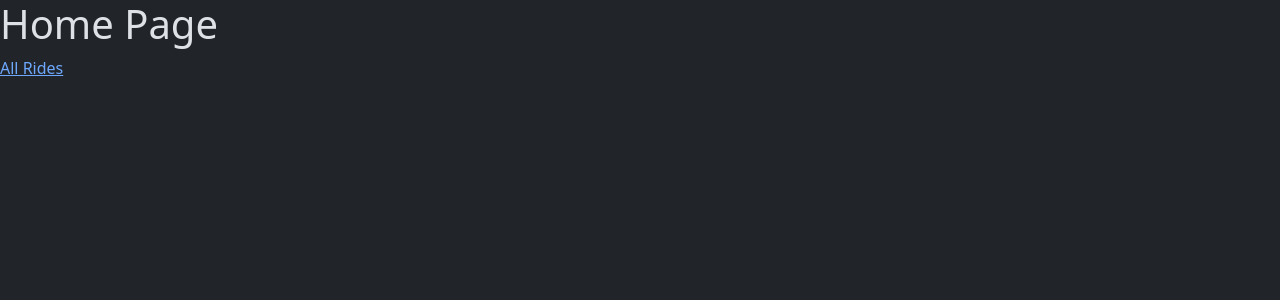
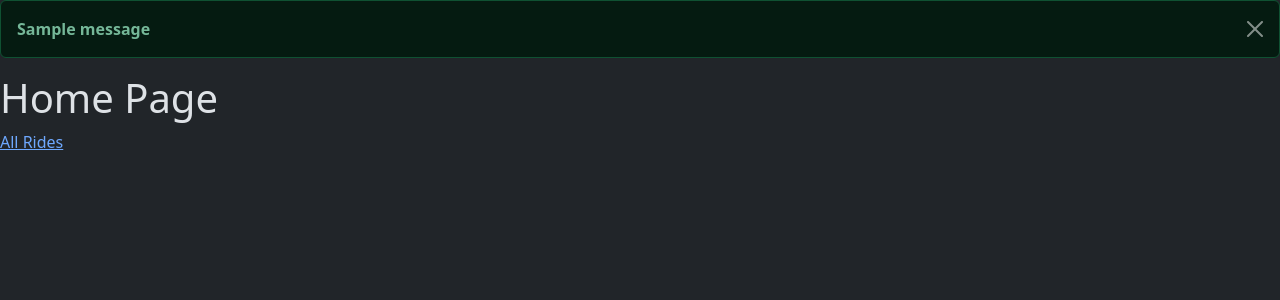
Before and after one commit to PlayJeri/dev-academy-2023-exercise, a Flask app: page / in a window 1280 px wide. Shown: the top 300 px of the page. Run offline with Flask 3, Linux system fonts and the light colour scheme; tables that the repository leaves empty hold one stand-in row (values such as "Sample post"); one stand-in notice (Sample message) is shown.

Commit message:
flashes implemented to base template

```diff
--- a/bike_app/routes.py
+++ b/bike_app/routes.py
@@ -52,6 +52,6 @@ def search():
             station_name_finnish=search_item).first()
 
     if not station:
-        flash('not found')
+        flash('Ei asemaa tuolla nimellä', 'danger')
         return redirect(url_for('views.stations', page_num=1))
     return redirect(url_for('views.station', station_id=station.id))
--- a/bike_app/templates/base.html
+++ b/bike_app/templates/base.html
@@ -7,6 +7,16 @@
     <link href="https://cdn.jsdelivr.net/npm/bootstrap@5.3.0-alpha1/dist/css/bootstrap.min.css" rel="stylesheet" integrity="sha384-GLhlTQ8iRABdZLl6O3oVMWSktQOp6b7In1Zl3/Jr59b6EGGoI1aFkw7cmDA6j6gD" crossorigin="anonymous">
   </head>
   <body>
+    {% with messages = get_flashed_messages(with_categories=true) %}
+      {% if messages %}
+      {% for category, message in messages %}
+      <div class="alert alert-{{category}} alert-dismissible fade show" role="alert">
+        <strong>{{ message }}</strong>
+        <button type="button" class="btn-close" data-bs-dismiss="alert" aria-label="Close"></button>
+      </div>
+    {% endfor %}
+      {% endif %}
+      {% endwith %}
     {% block content %}
 
     {% endblock %}
```
Also changed, not shown: 2 other files.
